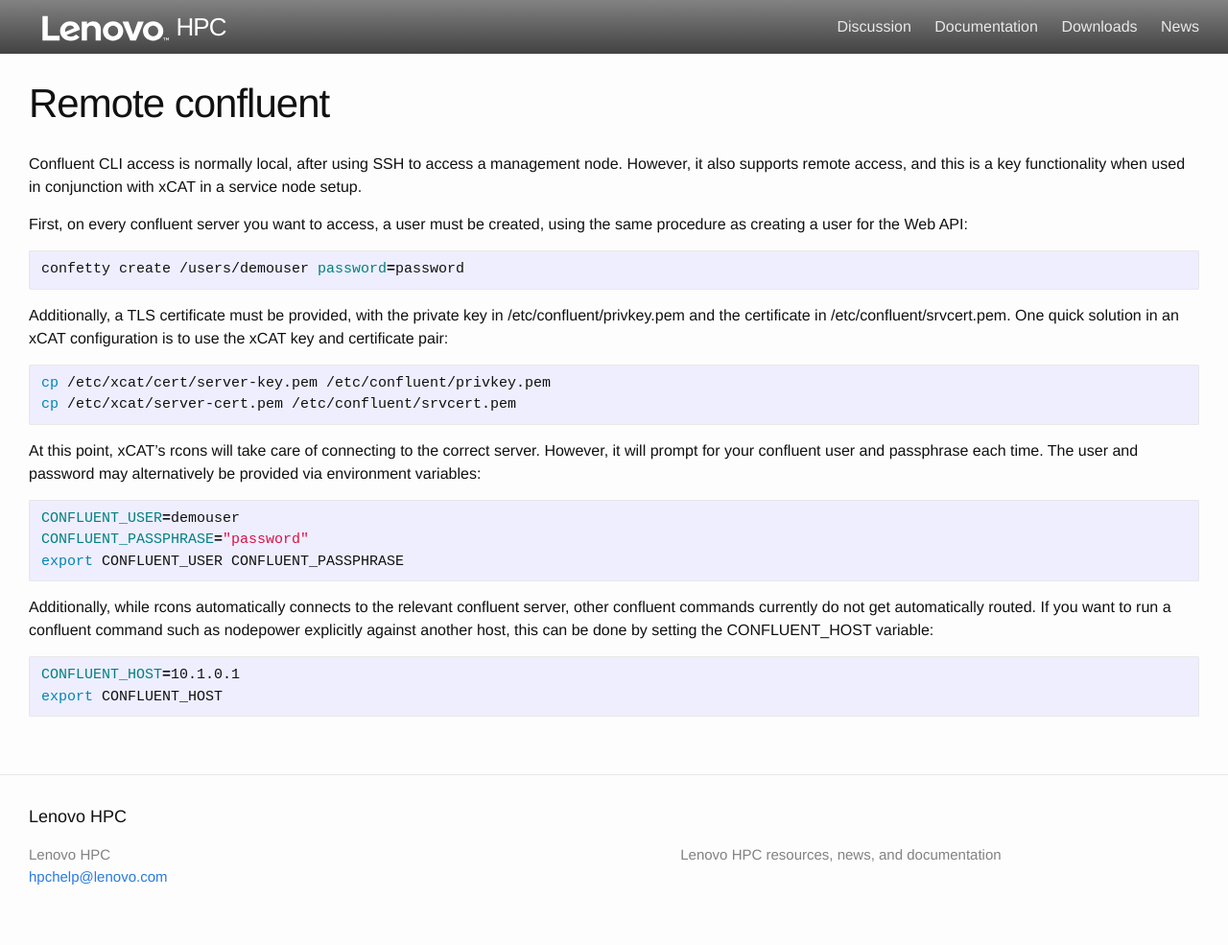
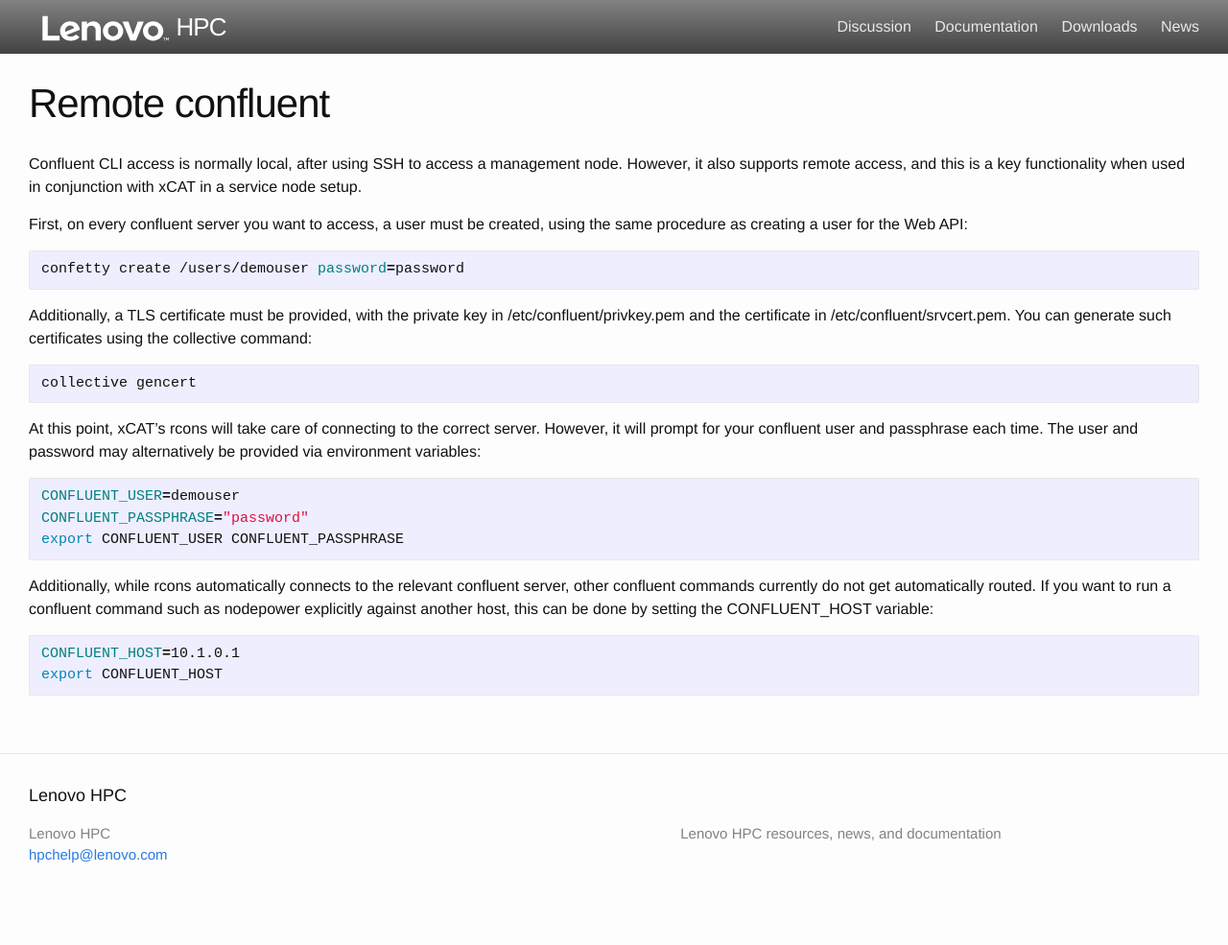
Before and after one commit to xcat2/confluent-docs, a Jekyll site: the page built from docs/remoteconfluent.md, in a window 1280 px wide. Shown: the whole page at 96% size. Built offline with Jekyll 4.4.1, drawn with Linux system fonts in a browser that asks for light colours; after the commit the page ends 963 px from its top, so only the background shows below that.

Commit message:
Use gencert

```diff
--- a/docs/remoteconfluent.md
+++ b/docs/remoteconfluent.md
@@ -14,11 +14,9 @@
     confetty create /users/demouser password=password
 
 Additionally, a TLS certificate must be provided, with the private key in /etc/confluent/privkey.pem and
-the certificate in /etc/confluent/srvcert.pem. One quick solution in an xCAT configuration is to use the xCAT
-key and certificate pair:
+the certificate in /etc/confluent/srvcert.pem.  You can generate such certificates using the collective command:
 
-    cp /etc/xcat/cert/server-key.pem /etc/confluent/privkey.pem
-    cp /etc/xcat/server-cert.pem /etc/confluent/srvcert.pem
+    collective gencert
 
 At this point, xCAT's rcons will take care of connecting to the correct server.  However, it will
 prompt for your confluent user and passphrase each time.  The user and password may alternatively
```
